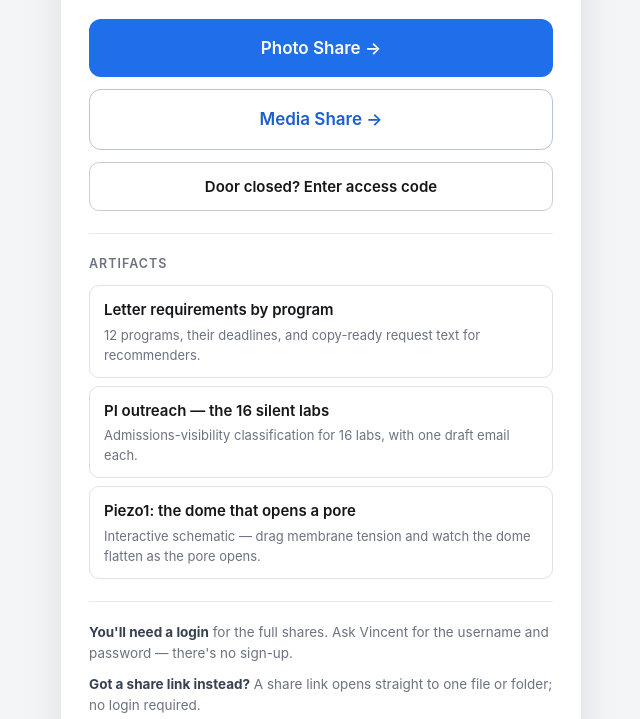
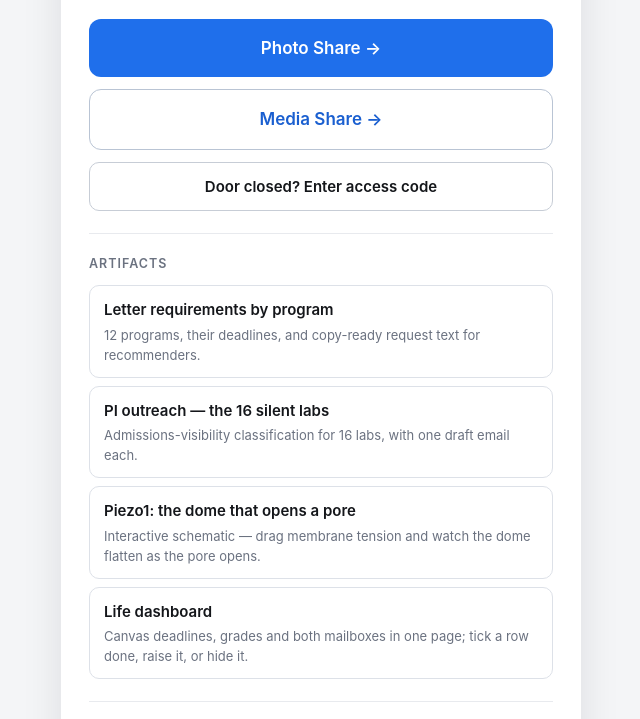
Before and after one commit to vincentle7249/vincentle7249.github.io, a plain HTML site: page index.html in a window 1280 px wide. Shown: the part 191-910 px from the top of the page, without its empty margins (319-959 px from the left). Drawn offline with Linux system fonts and the light colour scheme.

Commit message:
Add life dashboard to artifacts

```diff
--- a/index.html
+++ b/index.html
@@ -146,6 +146,10 @@
       <span class="item-title">Piezo1: the dome that opens a pore</span>
       <span class="item-desc">Interactive schematic — drag membrane tension and watch the dome flatten as the pore opens.</span>
     </a>
+    <a class="item" href="https://vinserver.tailb05517.ts.net/artifacts/life-dashboard/">
+      <span class="item-title">Life dashboard</span>
+      <span class="item-desc">Canvas deadlines, grades and both mailboxes in one page; tick a row done, raise it, or hide it.</span>
+    </a>
   </section>
 
   <div class="hint">
```
